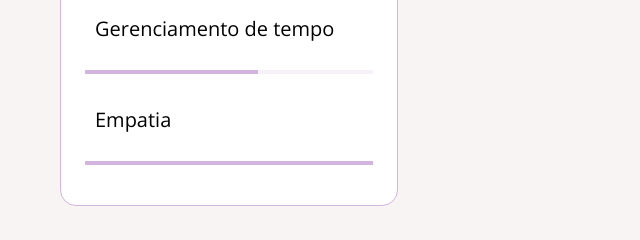
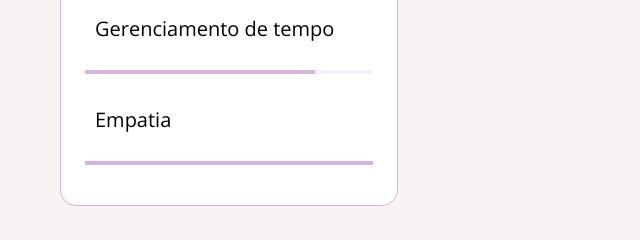
Before and after one commit to Tatiana-Oli/PortifolioWeb, a website: page index.html in a window 1280 px wide. Shown: the part 1207-1447 px from the top of the page, 342-982 px from the left. Drawn offline with nearby package versions, Linux system fonts and the light colour scheme.

Commit message:
Update index.html

```diff
--- a/index.html
+++ b/index.html
@@ -230,7 +230,7 @@
                     <div class="barra"></div>
                     <div class="barra"></div>
                     <div class="barra"></div>
-                    <div class="barra incompleto"></div>
+                    <div class="barra"></div>
                     <div class="barra incompleto"></div>
                   </div>
                 </li>
```
